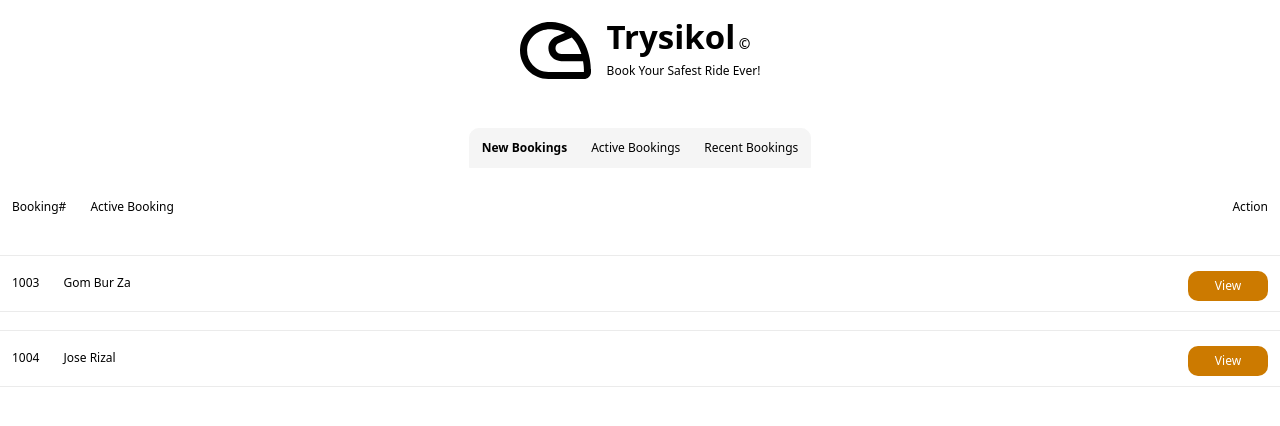
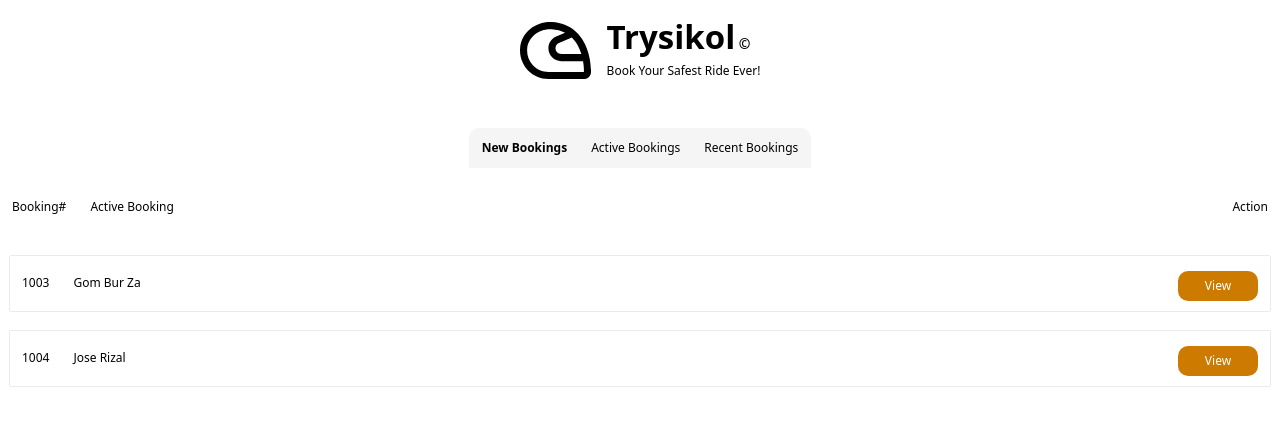
Before and after one commit to chevy00001/trysikol, a Next.js app: page /booking/dashboard/dashboard in a window 1280 px wide. Shown: the top 426 px of the page. Built offline with nearby package versions, Linux system fonts and the light colour scheme.

Commit message:
1. Added padding on bookings container

```diff
--- a/src/pages/booking/dashboard/styles.module.css
+++ b/src/pages/booking/dashboard/styles.module.css
@@ -25,7 +25,7 @@
     margin-top: 20px;
 }
 .bookingsContainer{
-    padding-top: 10px;
+    padding: 10px 10px 0 10px;
     width: 100%;
 }
 .active{
```
